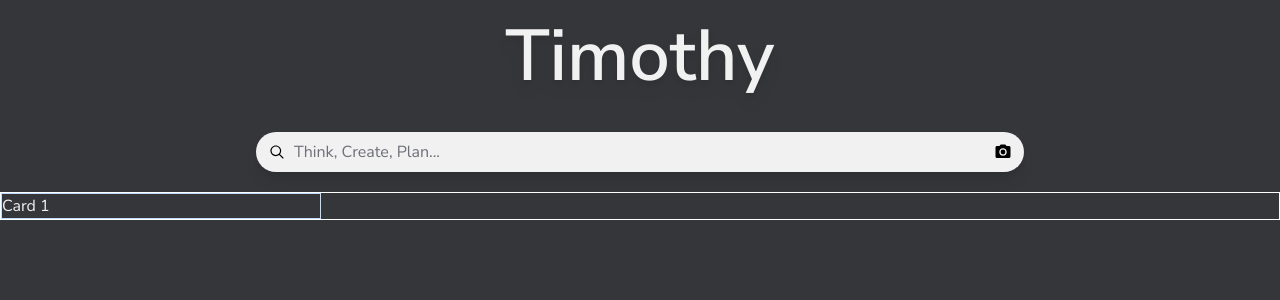
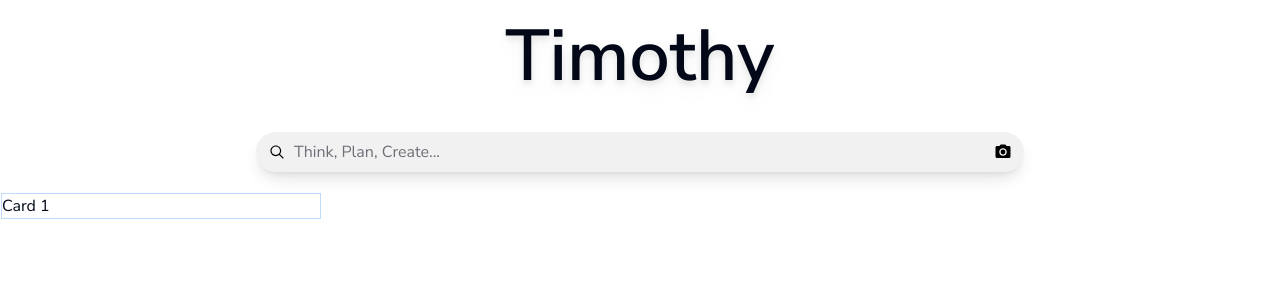
Before and after one commit to Dominier/portfolio-timothy, a Next.js app: page / in a window 1280 px wide. Shown: the top 300 px of the page. Built offline with nearby package versions, Linux system fonts and the light colour scheme.

Commit message:
Added shadcn

```diff
--- a/app/(landing)/page.tsx
+++ b/app/(landing)/page.tsx
@@ -23,7 +23,7 @@
 
         {/* Text */}
         <p className="flex pl-2 text-[#6e7077] items-center">
-          Think, Create, Plan...
+          Think, Plan, Create...
         </p>
 
         {/* Camera Logo */}
--- a/app/globals.css
+++ b/app/globals.css
@@ -2,11 +2,75 @@
 @tailwind components;
 @tailwind utilities;
 
-html,
-body,
-:root {
-  height: 100%;
-  background-color: #35363A;
-  color: #f1f1f2;
-  font-family: Arial, Helvetica, sans-serif;
+@layer base {
+  :root {
+    --background: 0 0% 100%;
+    --foreground: 222.2 84% 4.9%;
+
+    --card: 0 0% 100%;
+    --card-foreground: 222.2 84% 4.9%;
+
+    --popover: 0 0% 100%;
+    --popover-foreground: 222.2 84% 4.9%;
+
+    --primary: 222.2 47.4% 11.2%;
+    --primary-foreground: 210 40% 98%;
+
+    --secondary: 210 40% 96.1%;
+    --secondary-foreground: 222.2 47.4% 11.2%;
+
+    --muted: 210 40% 96.1%;
+    --muted-foreground: 215.4 16.3% 46.9%;
+
+    --accent: 210 40% 96.1%;
+    --accent-foreground: 222.2 47.4% 11.2%;
+
+    --destructive: 0 84.2% 60.2%;
+    --destructive-foreground: 210 40% 98%;
+
+    --border: 214.3 31.8% 91.4%;
+    --input: 214.3 31.8% 91.4%;
+    --ring: 222.2 84% 4.9%;
+
+    --radius: 0.5rem;
+  }
+
+  .dark {
+    --background: 222.2 84% 4.9%;
+    --foreground: 210 40% 98%;
+
+    --card: 222.2 84% 4.9%;
+    --card-foreground: 210 40% 98%;
+
+    --popover: 222.2 84% 4.9%;
+    --popover-foreground: 210 40% 98%;
+
+    --primary: 210 40% 98%;
+    --primary-foreground: 222.2 47.4% 11.2%;
+
+    --secondary: 217.2 32.6% 17.5%;
+    --secondary-foreground: 210 40% 98%;
+
+    --muted: 217.2 32.6% 17.5%;
+    --muted-foreground: 215 20.2% 65.1%;
+
+    --accent: 217.2 32.6% 17.5%;
+    --accent-foreground: 210 40% 98%;
+
+    --destructive: 0 62.8% 30.6%;
+    --destructive-foreground: 210 40% 98%;
+
+    --border: 217.2 32.6% 17.5%;
+    --input: 217.2 32.6% 17.5%;
+    --ring: 212.7 26.8% 83.9%;
+  }
 }
+
+@layer base {
+  * {
+    @apply border-border;
+  }
+  body {
+    @apply bg-background text-foreground;
+  }
+}
--- /dev/null
+++ b/lib/utils.ts
@@ -0,0 +1,6 @@
+import { type ClassValue, clsx } from "clsx"
+import { twMerge } from "tailwind-merge"
+
+export function cn(...inputs: ClassValue[]) {
+  return twMerge(clsx(inputs))
+}
--- a/package.json
+++ b/package.json
@@ -13,13 +13,18 @@
     "@types/react": "18.2.21",
     "@types/react-dom": "18.2.7",
     "autoprefixer": "10.4.15",
+    "class-variance-authority": "^0.7.0",
+    "clsx": "^2.0.0",
     "eslint": "8.48.0",
     "eslint-config-next": "^14.0.3",
+    "lucide-react": "^0.292.0",
     "next": "^14.0.3",
     "postcss": "8.4.29",
     "react": "^18.2.0",
     "react-dom": "^18.2.0",
+    "tailwind-merge": "^2.0.0",
     "tailwindcss": "3.3.3",
+    "tailwindcss-animate": "^1.0.7",
     "typescript": "5.2.2"
   }
 }
--- /dev/null
+++ b/tailwind.config.js
@@ -0,0 +1,76 @@
+/** @type {import('tailwindcss').Config} */
+module.exports = {
+  darkMode: ["class"],
+  content: [
+    './pages/**/*.{ts,tsx}',
+    './components/**/*.{ts,tsx}',
+    './app/**/*.{ts,tsx}',
+    './src/**/*.{ts,tsx}',
+	],
+  theme: {
+    container: {
+      center: true,
+      padding: "2rem",
+      screens: {
+        "2xl": "1400px",
+      },
+    },
+    extend: {
+      colors: {
+        border: "hsl(var(--border))",
+        input: "hsl(var(--input))",
+        ring: "hsl(var(--ring))",
+        background: "hsl(var(--background))",
+        foreground: "hsl(var(--foreground))",
+        primary: {
+          DEFAULT: "hsl(var(--primary))",
+          foreground: "hsl(var(--primary-foreground))",
+        },
+        secondary: {
+          DEFAULT: "hsl(var(--secondary))",
+          foreground: "hsl(var(--secondary-foreground))",
+        },
+        destructive: {
+          DEFAULT: "hsl(var(--destructive))",
+          foreground: "hsl(var(--destructive-foreground))",
+        },
+        muted: {
+          DEFAULT: "hsl(var(--muted))",
+          foreground: "hsl(var(--muted-foreground))",
+        },
+        accent: {
+          DEFAULT: "hsl(var(--accent))",
+          foreground: "hsl(var(--accent-foreground))",
+        },
+        popover: {
+          DEFAULT: "hsl(var(--popover))",
+          foreground: "hsl(var(--popover-foreground))",
+        },
+        card: {
+          DEFAULT: "hsl(var(--card))",
+          foreground: "hsl(var(--card-foreground))",
+        },
+      },
+      borderRadius: {
+        lg: "var(--radius)",
+        md: "calc(var(--radius) - 2px)",
+        sm: "calc(var(--radius) - 4px)",
+      },
+      keyframes: {
+        "accordion-down": {
+          from: { height: 0 },
+          to: { height: "var(--radix-accordion-content-height)" },
+        },
+        "accordion-up": {
+          from: { height: "var(--radix-accordion-content-height)" },
+          to: { height: 0 },
+        },
+      },
+      animation: {
+        "accordion-down": "accordion-down 0.2s ease-out",
+        "accordion-up": "accordion-up 0.2s ease-out",
+      },
+    },
+  },
+  plugins: [require("tailwindcss-animate")],
+}
```
Also changed, not shown: components.json (added), 1 other file (tests, documents, lock files or other folders).
